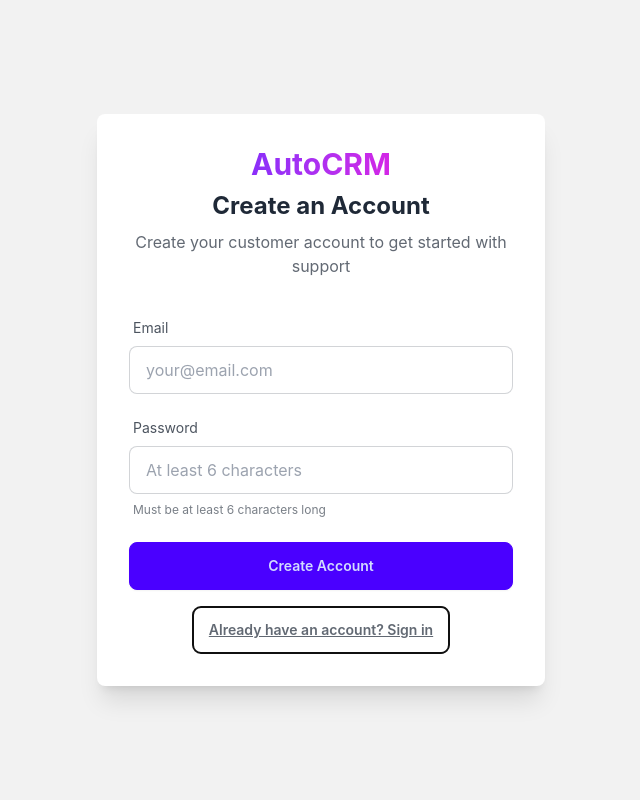
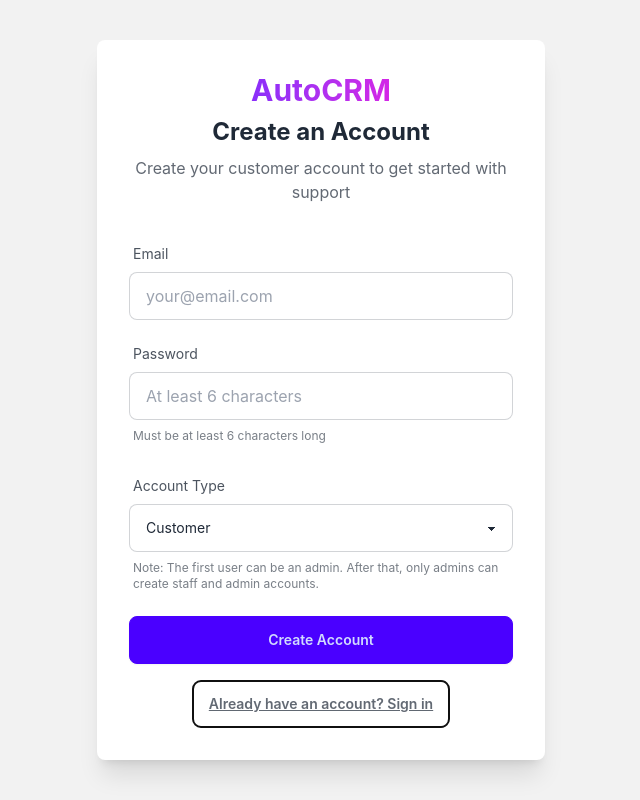
Before and after one commit to christiancattaneo/autocrm, a React (Vite) app: page /login in a window 1280 px wide. Both pictures are taken after a click on the button "Don't have an account? Sign up". Shown: the whole page, without its empty margins (319-959 px from the left). Built offline with nearby package versions, Linux system fonts and the light colour scheme; no server answers.

Commit message:
Implement first-user admin registration and improve role management

```diff
--- a/src/components/AuthProvider.tsx
+++ b/src/components/AuthProvider.tsx
@@ -8,9 +8,9 @@ export function AuthProvider({ children }: { children: React.ReactNode }) {
   const [loading, setLoading] = useState(true)
   const [role, setRole] = useState<UserRole | null>(null)
 
-  const createUserRole = useCallback(async (userId: string, email: string): Promise<UserRole> => {
-    console.log('Creating user role for:', email)
-    const defaultRole: UserRole = email.endsWith('@autocrm.com') ? 'staff' : 'customer'
+  const createUserRole = useCallback(async (userId: string, email: string, requestedRole?: UserRole): Promise<UserRole> => {
+    console.log('Creating user role for:', email, 'requested role:', requestedRole)
+    const defaultRole: UserRole = requestedRole || (email.endsWith('@autocrm.com') ? 'staff' : 'customer')
 
     const { data, error } = await supabase
       .from('user_roles')
@@ -135,17 +135,44 @@ export function AuthProvider({ children }: { children: React.ReactNode }) {
     console.log('Sign in successful')
   }
 
-  const signUp = async (email: string, password: string) => {
-    console.log('Attempting sign up for:', email)
+  const signUp = async (email: string, password: string, role: UserRole) => {
+    console.log('Attempting sign up for:', email, 'with role:', role)
+
+    // Check if this is the first user
+    const { data: existingUsers } = await supabase
+      .from('user_roles')
+      .select('user_id')
+
+    const isFirstUser = !existingUsers || existingUsers.length === 0
+
+    // Only allow admin/staff registration if it's the first user or if an admin is creating the account
+    if ((role === 'admin' || role === 'staff') && !isFirstUser) {
+      throw new Error('Admin and staff accounts can only be created by administrators')
+    }
 
     const { data, error } = await supabase.auth.signUp({
       email,
-      password
+      password,
+      options: {
+        data: {
+          requested_role: role // Store the requested role in user metadata
+        }
+      }
     })
 
     if (error) {
       console.error('Signup error:', error)
       throw error
+    }
+
+    if (data.user) {
+      // Create the user role immediately
+      try {
+        await createUserRole(data.user.id, email, role)
+      } catch (err) {
+        console.error('Error creating user role:', err)
+        // Continue since the user is created, role can be assigned later
+      }
     }
 
     console.log('Signup response:', data)
--- a/src/contexts/auth.ts
+++ b/src/contexts/auth.ts
@@ -1,15 +1,15 @@
 import { createContext } from 'react'
 import type { User } from '@supabase/supabase-js'
 
-export type UserRole = 'customer' | 'staff' | 'admin'
+export type UserRole = 'admin' | 'staff' | 'customer'
 
-interface AuthContextType {
+export interface AuthContextType {
   user: User | null
   loading: boolean
   role: UserRole | null
   isStaffOrAdmin: boolean
   signIn: (email: string, password: string) => Promise<void>
-  signUp: (email: string, password: string) => Promise<boolean>
+  signUp: (email: string, password: string, role: UserRole) => Promise<boolean>
   signOut: () => Promise<void>
 }
 
--- a/src/pages/login.tsx
+++ b/src/pages/login.tsx
@@ -1,9 +1,11 @@
 import { useState } from 'react'
 import { useAuth } from '../hooks/useAuth'
+import type { UserRole } from '../contexts/auth'
 
 export function LoginPage() {
   const [email, setEmail] = useState('')
   const [password, setPassword] = useState('')
+  const [selectedRole, setSelectedRole] = useState<UserRole>('customer')
   const [isSignUp, setIsSignUp] = useState(false)
   const [error, setError] = useState('')
   const [loading, setLoading] = useState(false)
@@ -38,8 +40,8 @@ export function LoginPage() {
       validatePassword(password)
 
       if (isSignUp) {
-        console.log('Attempting signup for:', email)
-        const needsEmailConfirmation = await signUp(email, password)
+        console.log('Attempting signup for:', email, 'with role:', selectedRole)
+        const needsEmailConfirmation = await signUp(email, password, selectedRole)
         if (needsEmailConfirmation) {
           setError('Please check your email to confirm your account')
         } else {
@@ -111,6 +113,29 @@ export function LoginPage() {
             )}
           </div>
 
+          {isSignUp && (
+            <div className="form-control">
+              <label className="label">
+                <span className="label-text text-base-content/80">Account Type</span>
+              </label>
+              <select
+                value={selectedRole}
+                onChange={(e) => setSelectedRole(e.target.value as UserRole)}
+                className="select select-bordered w-full text-base-content"
+                required
+              >
+                <option value="customer">Customer</option>
+                <option value="staff">Staff</option>
+                <option value="admin">Admin</option>
+              </select>
+              <label className="label">
+                <span className="label-text-alt text-base-content/60">
+                  Note: The first user can be an admin. After that, only admins can create staff and admin accounts.
+                </span>
+              </label>
+            </div>
+          )}
+
           {error && (
             <div className="alert alert-error">
               <svg xmlns="http://www.w3.org/2000/svg" className="stroke-current shrink-0 h-6 w-6" fill="none" viewBox="0 0 24 24">
@@ -135,6 +160,7 @@ export function LoginPage() {
               onClick={() => {
                 setIsSignUp(!isSignUp)
                 setError('')
+                setSelectedRole('customer') // Reset role when toggling
               }}
             >
               {isSignUp
```
